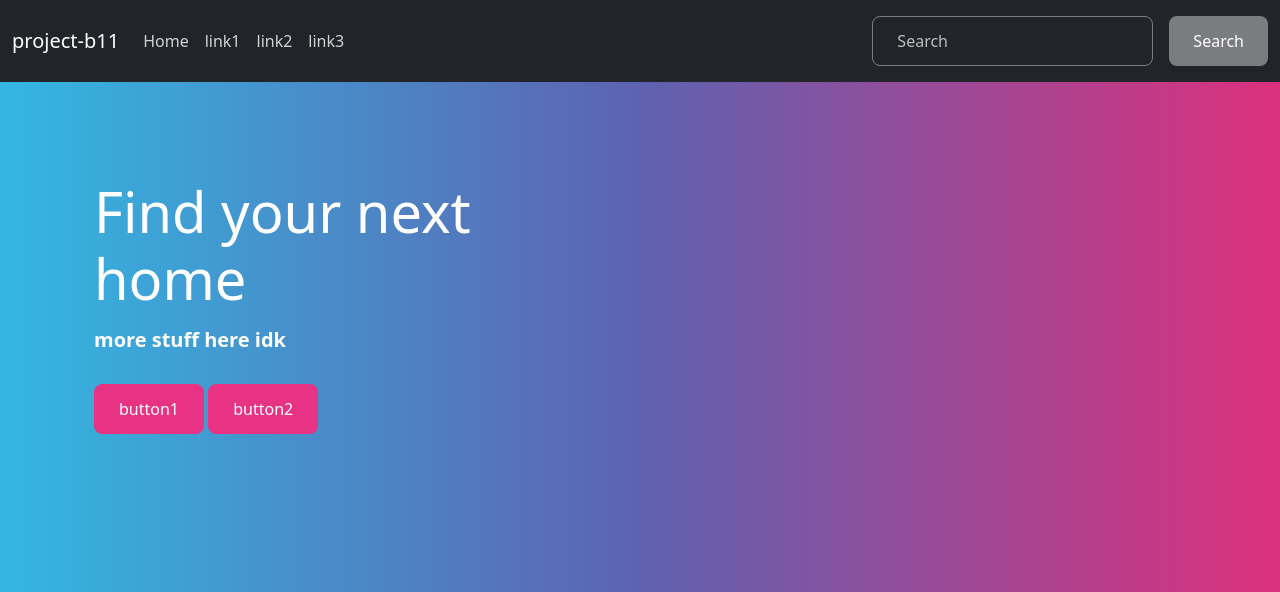
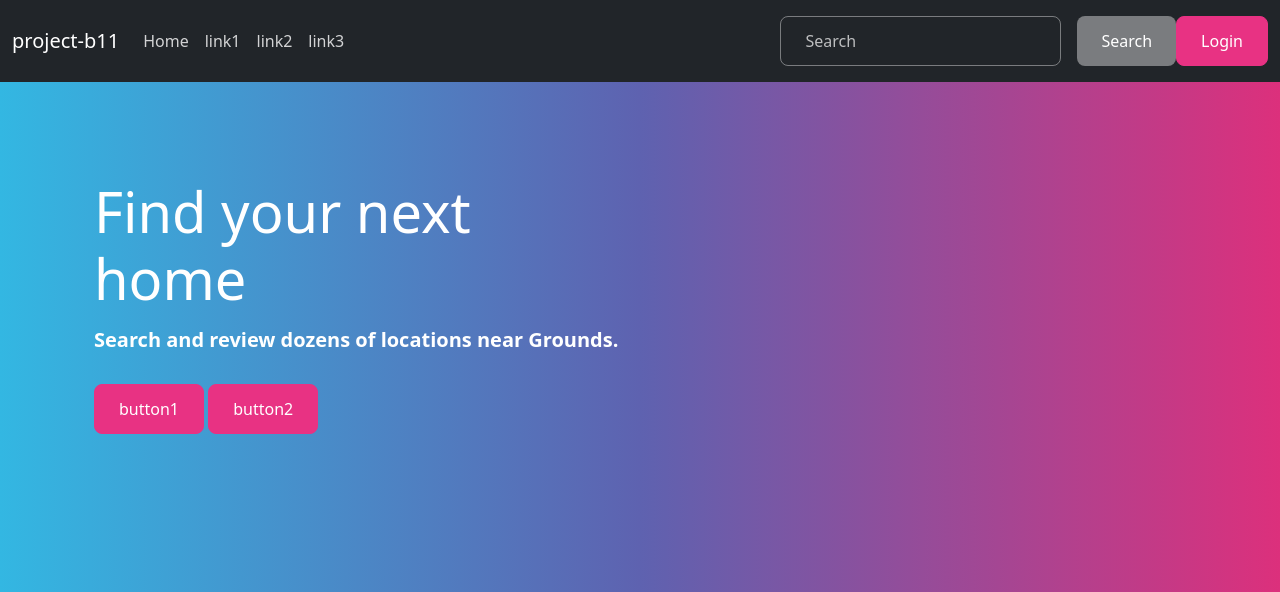
Before and after one commit to bluewhale540/uva-housing-app, a Django app: template projectb11/templates/projectb11/home.html in a window 1280 px wide. Shown: the top 592 px of the page. Run offline with Django 3.2, Linux system fonts and the light colour scheme; the template is opened without the code that fills it, so the values that code supplies are empty; some libraries are stand-ins or nearby versions.

Commit message:
logout functional

```diff
--- /dev/null
+++ b/login/templates/login/profile.html
@@ -0,0 +1,4 @@
+{% if user.is_authenticated %} You are logged in as {{ user.username }} {% else
+%}
+<a href="/accounts/login">Login</a>
+{% endif %}
--- a/project/urls.py
+++ b/project/urls.py
@@ -19,4 +19,6 @@ from django.urls import include, path
 urlpatterns = [
     path('admin/', admin.site.urls),
     path('', include('projectb11.urls')),
+    path('', include('social_django.urls', namespace='social')),
+    path('accounts/', include('login.urls'))
 ]
--- a/projectb11/templates/projectb11/home.html
+++ b/projectb11/templates/projectb11/home.html
@@ -5,8 +5,12 @@
 <div class="container py-5">
   <div class="row">
     <div class="col-sm-12 col-md-12 col-lg-6 pb-4">
+      {% if user.is_authenticated %}
+        <h1 class="display-4 font-weight-bold">Find your next home, <br> {{ user.username }}</h1>
+      {% else %}
         <h1 class="display-4 font-weight-bold">Find your next home</h1>
-            <h5>more stuff here idk</h5>
+      {% endif %}
+      <h5>Search and review dozens of locations near Grounds.</h5>
       <a class="btn btn-primary mt-2" href="">button1</a>
       <a class="btn btn-primary mt-2" href="">button2</a>
     </div>
--- a/projectb11/urls.py
+++ b/projectb11/urls.py
@@ -5,5 +5,6 @@ from . import views
 app_name = 'projectb11'
 
 urlpatterns = [
-    path('', views.home, name='home')
+    path('', views.home, name='home'),
+    path('test/', views.home, name='home')
 ]
--- a/templates/base.html
+++ b/templates/base.html
@@ -36,6 +36,15 @@
         <input class="form-control me-sm-2" type="text" placeholder="Search">
         <button class="btn btn-secondary my-2 my-sm-0" type="submit">Search</button>
       </form>
+
+      {% if user.is_authenticated %}
+        <a class="btn btn-primary" href="/accounts/logout">Logout</a>
+      {% else %}
+        <a class="btn btn-primary" href="{% url 'social:begin' 'google-oauth2' %}">
+          Login
+        </a>
+      {% endif %}
+
     </div>
   </div>
 </nav>
@@ -46,9 +55,9 @@
   </div>
 
 <footer>
-    <div class="navbar fixed-bottom">
-        <span class="text-light">copyright 2021</span>
-    </div>
+  <div class="navbar fixed-bottom">
+    <span class="text-light">copyright 2021</span>
+  </div>
 </footer>
 
 </body>
```
Also changed, not shown: login/templates/login/login.html (added, +10 -0 lines), login/urls.py (added, +11 -0 lines), login/views.py (+6 -2 lines). Lines whose indentation alone changed are shown as unchanged.
